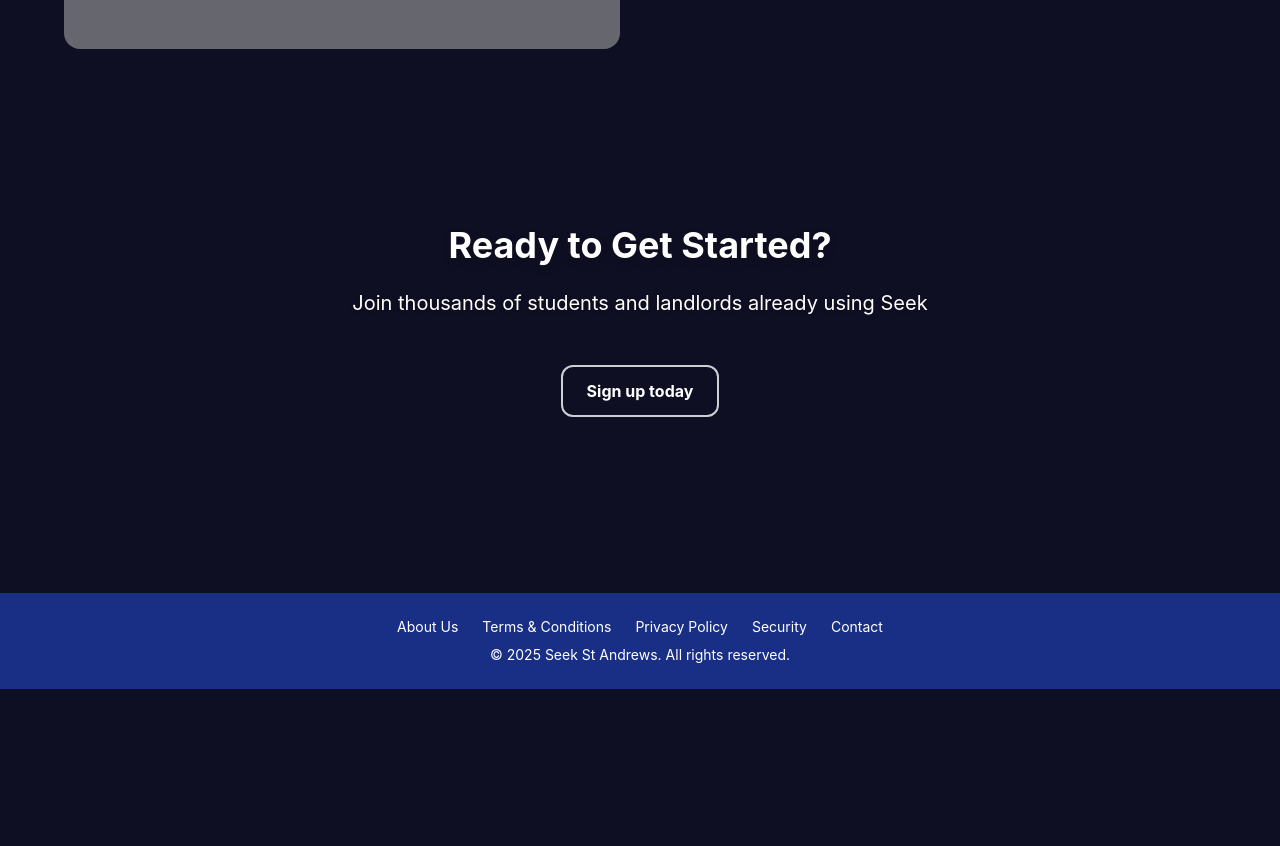
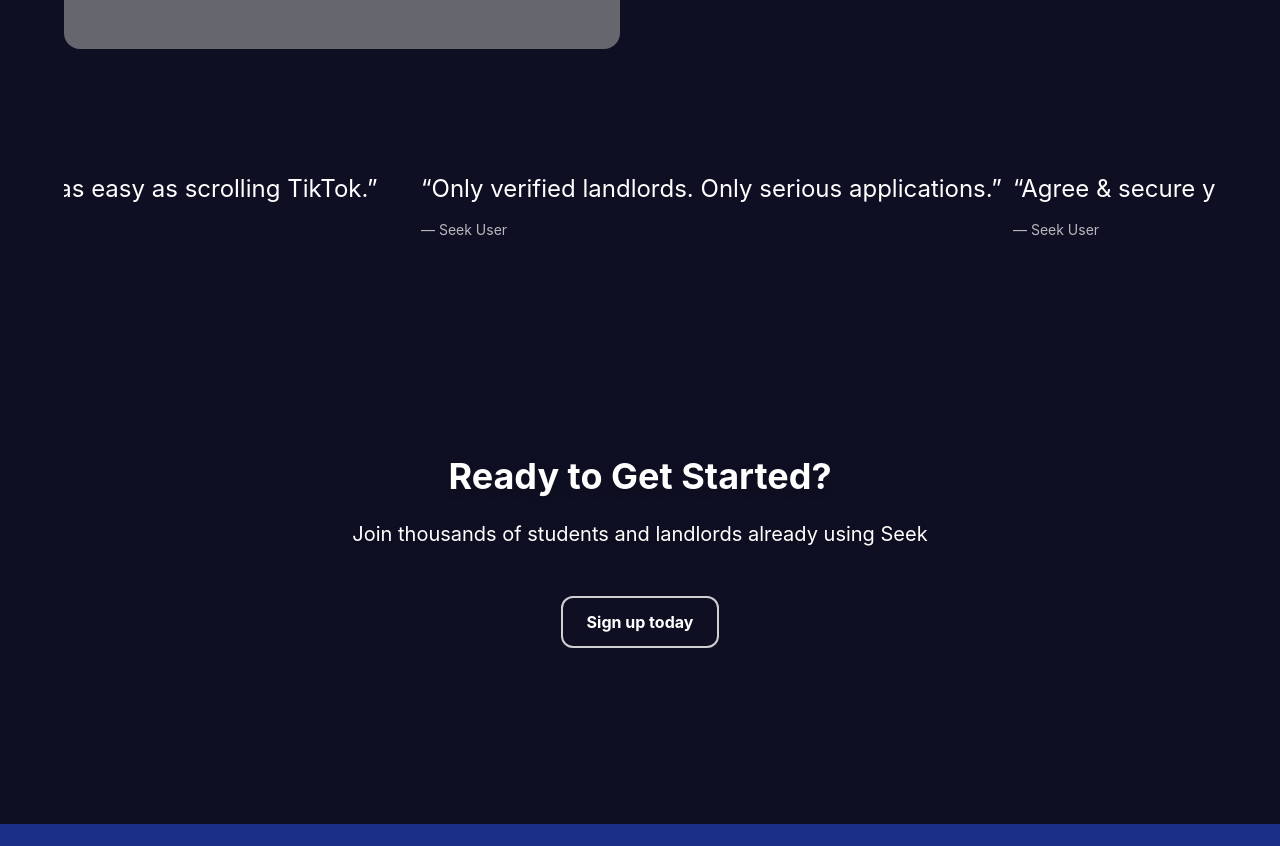
Before and after one commit to alexisdlc01/seek-web, a React (Vite) app: page / in a window 1280 px wide. Shown: the part 5320-6166 px from the top of the page. Before the commit the page ends 6009 px from the top, so only its background shows below. Built offline with nearby package versions, Linux system fonts and the light colour scheme; no server answers.

Commit message:
quote carousel

```diff
--- /dev/null
+++ b/src/components/Carousel.jsx
@@ -0,0 +1,64 @@
+// QuotesCarouselSection.jsx
+import {
+	motion,
+	useAnimationFrame,
+	useMotionValue,
+	useTransform
+} from "framer-motion";
+
+function wrap(min, max, v) {
+	const range = max - min;
+	return ((((v - min) % range) + range) % range) + min;
+}
+
+export default function QuotesCarouselSection() {
+	const quotes = [
+		"Housing should be as easy as scrolling TikTok.",
+		"Only verified landlords. Only serious applications.",
+		"Agree & secure your space in days, not months.",
+		"SEEK is free for students and landlords.",
+		"Complete transparency and control for everyone."
+	];
+
+	const base = useMotionValue(0);
+	const baseSpeed = 3;
+
+	useAnimationFrame((_, delta) => {
+		base.set(base.get() + (baseSpeed * delta) / 1000);
+	});
+
+	const x = useTransform(base, v => `${wrap(-100, 0, -v)}%`);
+
+	return (
+		<section className="px-6 text-white">
+			<div className="max-w-6xl mx-auto">
+				<div className="relative overflow-hidden">
+					<motion.div
+						aria-label="Quotes carousel"
+						role="list"
+						className="flex gap-12 whitespace-nowrap py-8 md:py-10 will-change-transform"
+						style={{ x }}
+					>
+						{[...Array(2)].map((_, k) => (
+							<div key={k} className="flex gap-12">
+								{quotes.map((q, i) => (
+									<figure
+										key={`${k}-${i}`}
+										className="shrink-0 w-[26rem] md:w-[34rem]"
+									>
+										<blockquote className="text-xl md:text-2xl leading-relaxed">
+											“{q}”
+										</blockquote>
+										<figcaption className="mt-3 text-sm opacity-70">
+											— Seek User
+										</figcaption>
+									</figure>
+								))}
+							</div>
+						))}
+					</motion.div>
+				</div>
+			</div>
+		</section>
+	);
+}
--- a/src/pages/Home.jsx
+++ b/src/pages/Home.jsx
@@ -10,6 +10,7 @@ import { useNavbarTheme } from "../context/NavBarThemeContext.jsx";
 import { Button } from "primereact/button";
 import { useNavigate } from "react-router-dom";
 import CountUp from "react-countup";
+import Carousel from "../components/Carousel.jsx";
 
 export default function LandingPage() {
 	const { scrollY, scrollYProgress } = useScroll();
@@ -491,7 +492,8 @@ export default function LandingPage() {
 				</div>
 			</motion.section>
 
-			{/* spacer below new section */}
+			<div className="h-20" />
+			<Carousel />
 			<div className="h-20" />
 
 			{/* Ready to Get Started? */}
```
